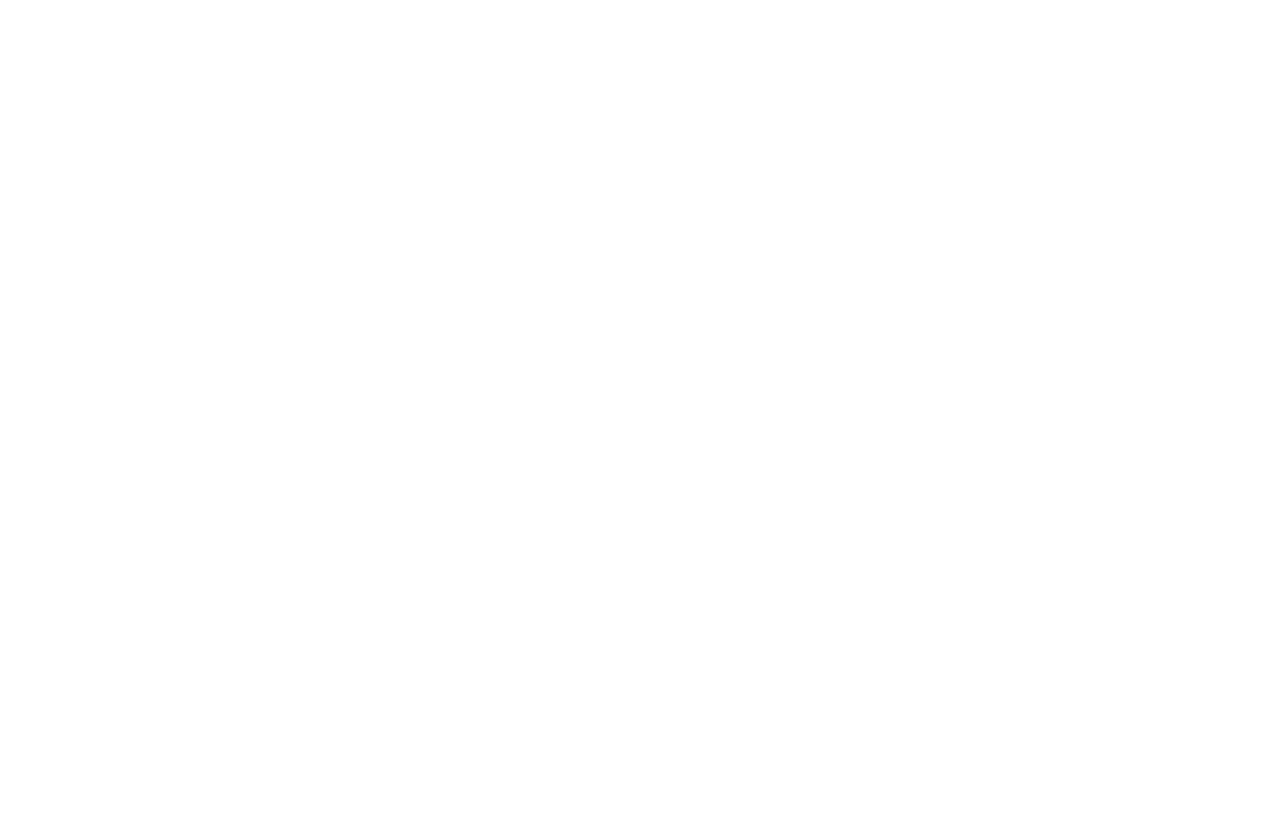
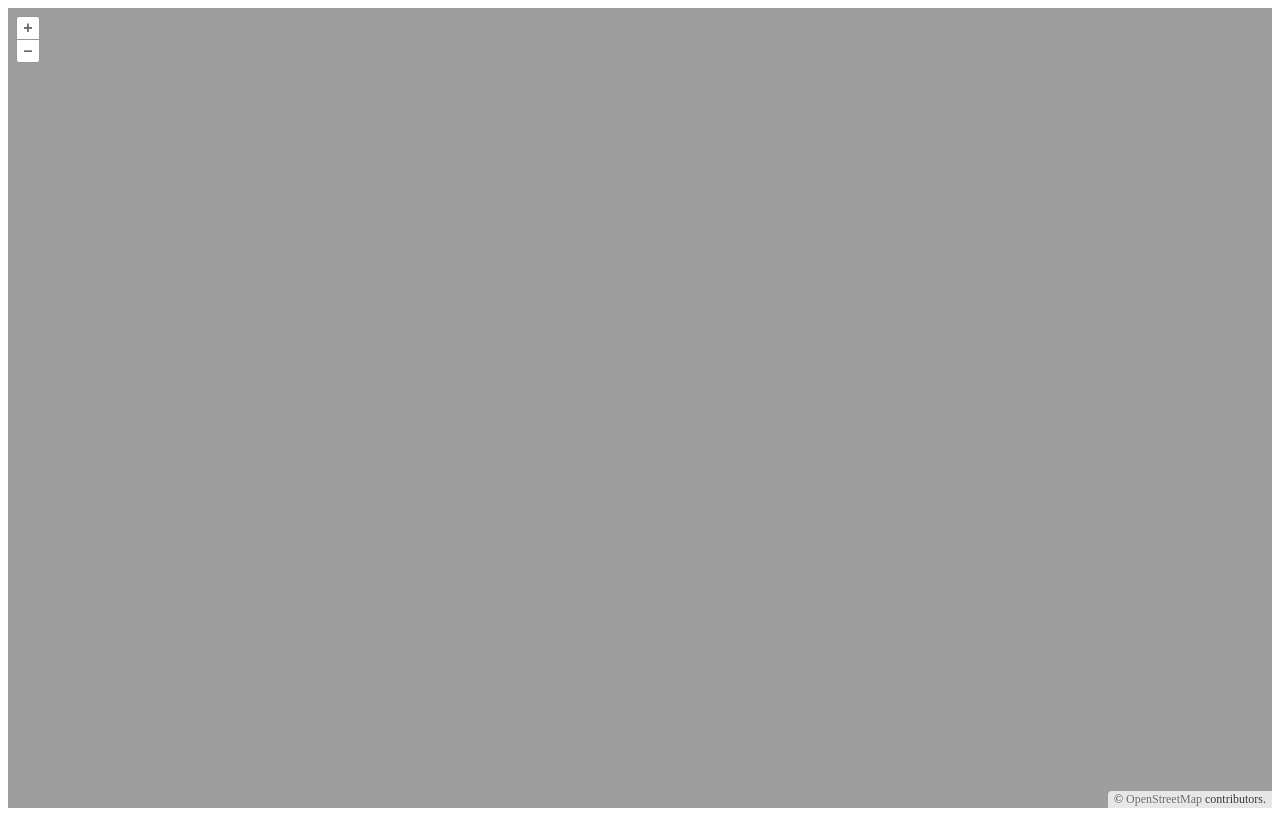
Before and after one commit to My-thesis/GeoServer-WMS, a website built with Vite: page index.html in a window 1280 px wide. Built offline with nearby package versions, Linux system fonts and the light colour scheme.

Commit message:
Install Openlayers and connect to WMS

```diff
--- a/css/style.css
+++ b/css/style.css
@@ -1,8 +1,4 @@
-#app {
-  font-family: Avenir, Helvetica, Arial, sans-serif;
-  -webkit-font-smoothing: antialiased;
-  -moz-osx-font-smoothing: grayscale;
-  text-align: center;
-  color: #2c3e50;
-  margin-top: 60px;
+#map {
+  height: 100vh;
+  width: 100%;
 }
--- a/index.html
+++ b/index.html
@@ -5,10 +5,12 @@
     <link rel="icon" type="image/svg+xml" href="./favicon.svg" />
     <meta name="viewport" content="width=device-width, initial-scale=1.0" />
     <link rel="stylesheet" href="./css/style.css">
+     <!-- Pointer events polyfill for old browsers, see https://caniuse.com/#feat=pointer -->
+     <script src="https://unpkg.com/elm-pep"></script>
     <title>Estonian Soilmap</title>
   </head>
   <body>
-    <div id="app"></div>
+    <div id="map" class="map"></div>
     <script type="module" src="./js/main.js"></script>
   </body>
 </html>
--- a/js/main.js
+++ b/js/main.js
@@ -1,3 +1,30 @@
-console.log('Hello world');
+import 'ol/ol.css';
+import Map from 'ol/Map';
+import OSM from 'ol/source/OSM';
+import TileLayer from 'ol/layer/Tile';
+import TileWMS from 'ol/source/TileWMS';
+import View from 'ol/View';
 
-console.log('testnew')
+const layers = [
+  new TileLayer({
+    source: new OSM(),
+  }),
+  new TileLayer({
+    source: new TileWMS({
+      url: 'http://34.88.147.186:8080/geoserver/MSc-thesis/wms',
+      params: {'LAYERS': 'MSc-thesis:2c', 'TILED': true},
+      serverType: 'geoserver',
+      // Countries have transparency, so do not fade tiles:
+      transition: 0,
+      projection: 'EPSG:3301'
+    }),
+  }),
+];
+const map = new Map({
+  layers: layers,
+  target: 'map',
+  view: new View({
+    center: [-10997148, 4569099],
+    zoom: 4,
+  }),
+});
--- a/package.json
+++ b/package.json
@@ -8,5 +8,8 @@
   },
   "devDependencies": {
     "vite": "^2.6.4"
+  },
+  "dependencies": {
+    "ol": "^6.9.0"
   }
 }
```
Also changed, not shown: 1 other file.
